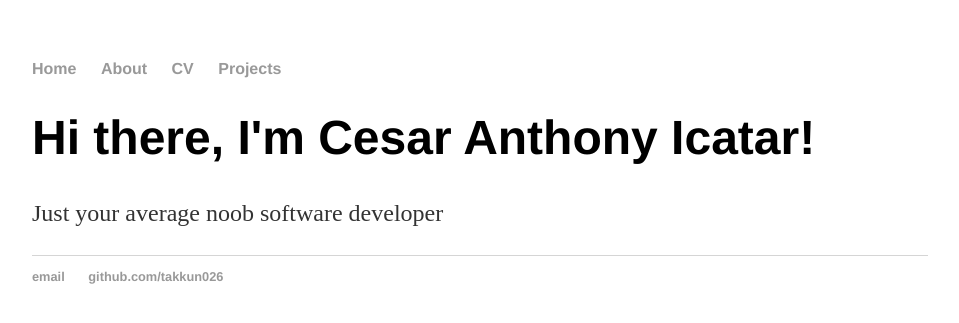
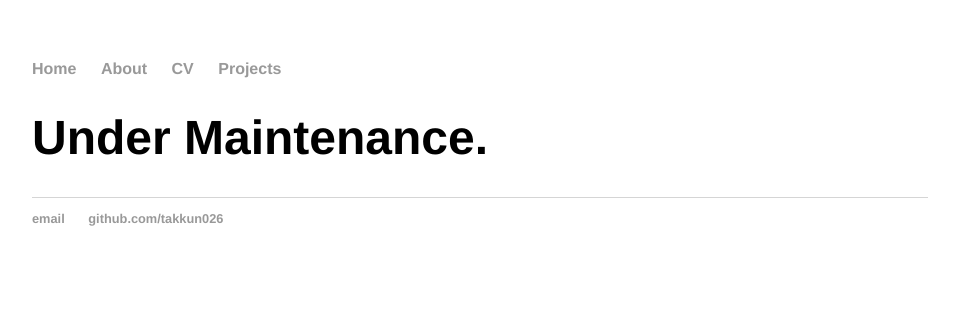
Before and after one commit to caicatar/tonyfraggins.github.io, a Jekyll site: the page built from index.html, in a window 1280 px wide. Shown: the top 323 px of the page, without its empty margins (160-1119 px from the left). Built offline with Jekyll 4.4.1, drawn with Linux system fonts in a browser that asks for light colours.

Commit message:
Update index.html

```diff
--- a/index.html
+++ b/index.html
@@ -3,6 +3,5 @@ layout: default
 title: Takkun026
 ---
 <div class="blurb">
-	<h1>Hi there, I'm Cesar Anthony Icatar!</h1>
-	<p>Just your average noob software developer</p>
+<h1>Under Maintenance.</h1>
 </div><!-- /.blurb -->
```
